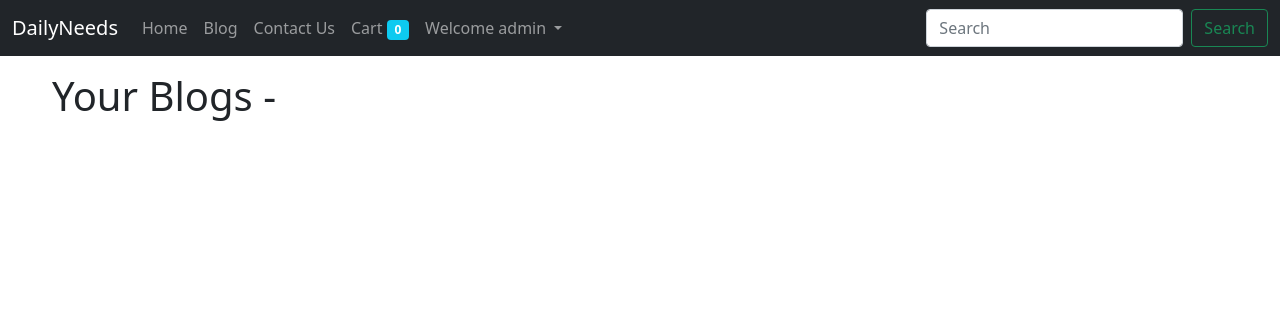
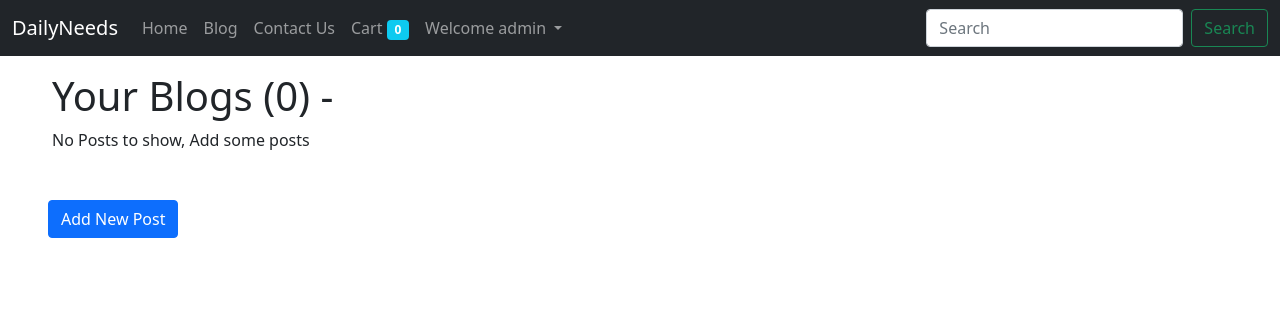
Before and after one commit to ayushagarwal210/dailyneeds, a Django app: page /blog/allposts in a window 1280 px wide. Shown: the top 316 px of the page. Run offline with Django 3.2, Linux system fonts and the light colour scheme; a user stored in the database is signed in; data comes from the database, SQL or seed files in the repository; both versions use the stored data as it was after the commit.

Commit message:
Blog count added

```diff
--- a/blog/views.py
+++ b/blog/views.py
@@ -7,7 +7,7 @@ from django.contrib.auth.decorators import login_required
 
 # Create your views here.
 def bloghome(request):
-    allPosts=Post.objects.all()
+    allPosts=Post.objects.all().order_by('-timestamp')
     context={'allPosts':allPosts}
     return render(request,'blog/blogHome.html',context)
 
@@ -41,28 +41,26 @@ def addpost(request):
 
 @login_required
 def allposts(request):
-    post_user=Post.objects.filter(author=request.user)
-    return render(request,'blog/allPosts.html',{'post_user':post_user})
+    post_user=Post.objects.filter(author=request.user).order_by('-timestamp')
+    count=0
+    for posts in post_user:
+        count=count+1
+    return render(request,'blog/allPosts.html',{'post_user':post_user,'count':count})
 
 @login_required
 def deletepost(request,post_id=None):
-    if request.user==Post.author:
-        post_to_delete=Post.objects.get(id=post_id)
-        post_to_delete.delete()
-        messages.success(request,"Post Deleted Successfully")
-    else:
-        return HttpResponse("404 error")
+    post_to_delete=Post.objects.get(id=post_id,author=request.user)
+    post_to_delete.delete()
+    messages.success(request,"Post Deleted Successfully")
     return redirect("/blog/allposts")
+
 
 @login_required
 def editpost(request,post_id=None):
-    if request.user==Post.author:
-        post_to_edit=Post.objects.get(id=post_id)
-        if request.method=='POST':
-            post_to_edit.title=request.POST.get('title')
-            post_to_edit.content=request.POST.get('content')
-            post_to_edit.save()
-            messages.success(request,"Post Edited")
-    else:
-        return HttpResponse("404 error")
+    post_to_edit=Post.objects.get(id=post_id,author=request.user)
+    if request.method=='POST':
+        post_to_edit.title=request.POST.get('title')
+        post_to_edit.content=request.POST.get('content')
+        post_to_edit.save()
+    messages.success(request,"Post Edited")
     return render(request,'blog/editPost.html',{'post_to_edit':post_to_edit})
--- a/home/templates/blog/allPosts.html
+++ b/home/templates/blog/allPosts.html
@@ -1,7 +1,10 @@
 {% extends 'home/index.html' %}
 {% block main %}
 <div class="row m-3 container">
-    <h1>Your Blogs -</h1>
+    <h1>Your Blogs ({{count}}) -</h1>
+    {% if count < 1 %}
+      <p>No Posts to show, Add some posts</p>
+    {% endif %}
 {% for eachpost in post_user %}
 <div class="card m-3" style="width: 100%;">
     <div class="card-body">
@@ -37,4 +40,5 @@
 </div>
 {% endfor %}
 </div>
+<a href="/blog/addpost" class="btn btn-primary m-3 mx-5">Add New Post</a>
 {% endblock main %}
--- a/home/views.py
+++ b/home/views.py
@@ -61,7 +61,6 @@ def item(request,slug):
             replydict[reply.parent.sno]=[reply]
         else:
             replydict[reply.parent.sno].append(reply)
-
     context={'item':item,'comments':comments,'user':request.user,'replydict':replydict}
     return render(request,'home/item.html',context)
 
```
Also changed, not shown: db.sqlite3.
